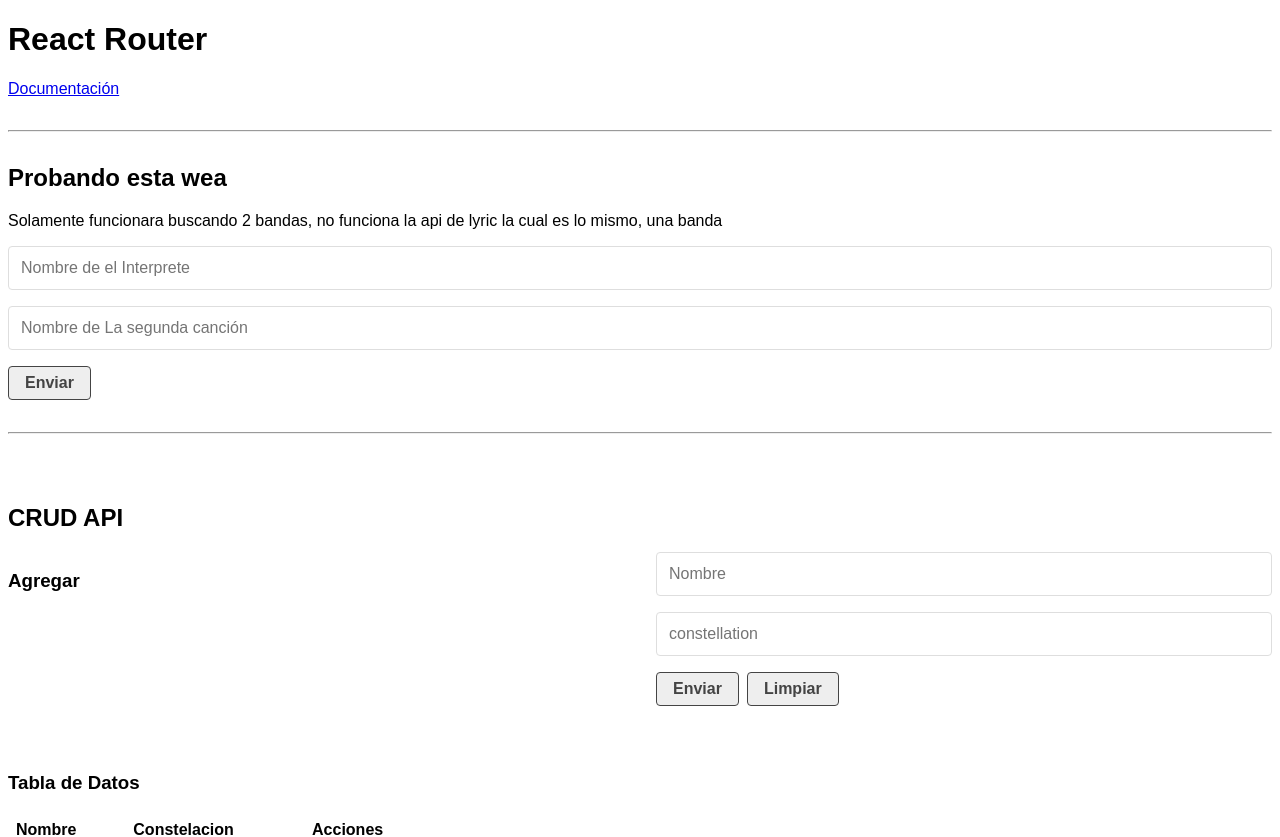
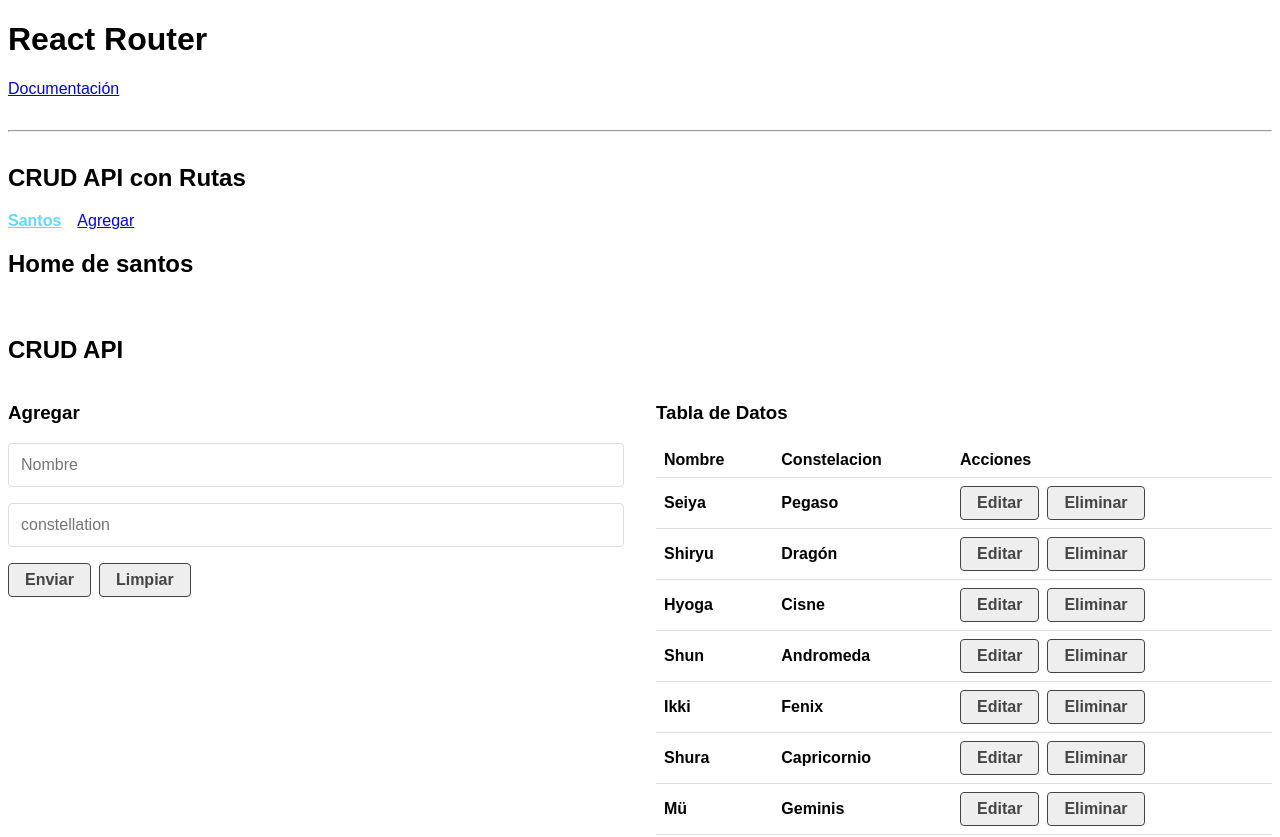
Before and after one commit to MauricioMorenoMorales/JMC-React-router, a React (Create React App) app: page / in a window 1280 px wide. Shown: the top 837 px of the page. Built offline with nearby package versions, Linux system fonts and the light colour scheme; data requests are answered from the project's data file.

Commit message:
Empezando con la clase 66

```diff
--- a/src/App.js
+++ b/src/App.js
@@ -16,8 +16,6 @@
 				Documentación
 			</a>
 			<hr />
-			<SongSearch />
-			<hr />
 			<CrudApi />
 			<ConceptosBasicos />
 		</div>
--- a/src/components/CrudApi.jsx
+++ b/src/components/CrudApi.jsx
@@ -1,8 +1,10 @@
 import React, { useState, useEffect } from 'react';
+import { HashRouter, NavLink, Route, Switch } from 'react-router-dom';
 import { helpHttp } from '../helpers/helpHttp';
 
 import CrudForm from './CrudForm';
 import CrudTable from './CrudTable';
+import Error404 from './Error404';
 import Loader from './Loader';
 import Message from './Message';
 
@@ -94,10 +96,34 @@
 
 	return (
 		<div>
+			<HashRouter basename="santos">
+				<header>
+					<h2>CRUD API con Rutas</h2>
+					<nav>
+						<NavLink to="/" activeClassName="active">
+							Santos
+						</NavLink>
+						<NavLink to="/agregar" activeClassName="active">
+							Agregar
+						</NavLink>
+					</nav>
+				</header>
+				<Switch>
+					<Route exact path="/">
+						<h2>Home de santos</h2>
+					</Route>
+					<Route exact path="/agregar">
+						<h2>Agregar Santos</h2>
+					</Route>
+					<Route exact path="/editar/:id">
+						<h2>Editar santos</h2>
+					</Route>
+					<Route path="*" children={Error404} />
+				</Switch>
+			</HashRouter>
 			<br />
 			<h2>CRUD API</h2>
 			<article className="grid-1-2">
-				<h3>{dataToEdit ? 'Editar' : 'Agregar'}</h3>
 				{/* The crud form create and update the data */}
 				<CrudForm
 					createData={createData}
--- a/src/components/CrudForm.jsx
+++ b/src/components/CrudForm.jsx
@@ -45,6 +45,7 @@
 
 	return (
 		<div>
+			<h3>{dataToEdit ? 'Editar' : 'Agregar'}</h3>
 			<form onSubmit={handleSubmit}>
 				<input
 					type="text"
```
